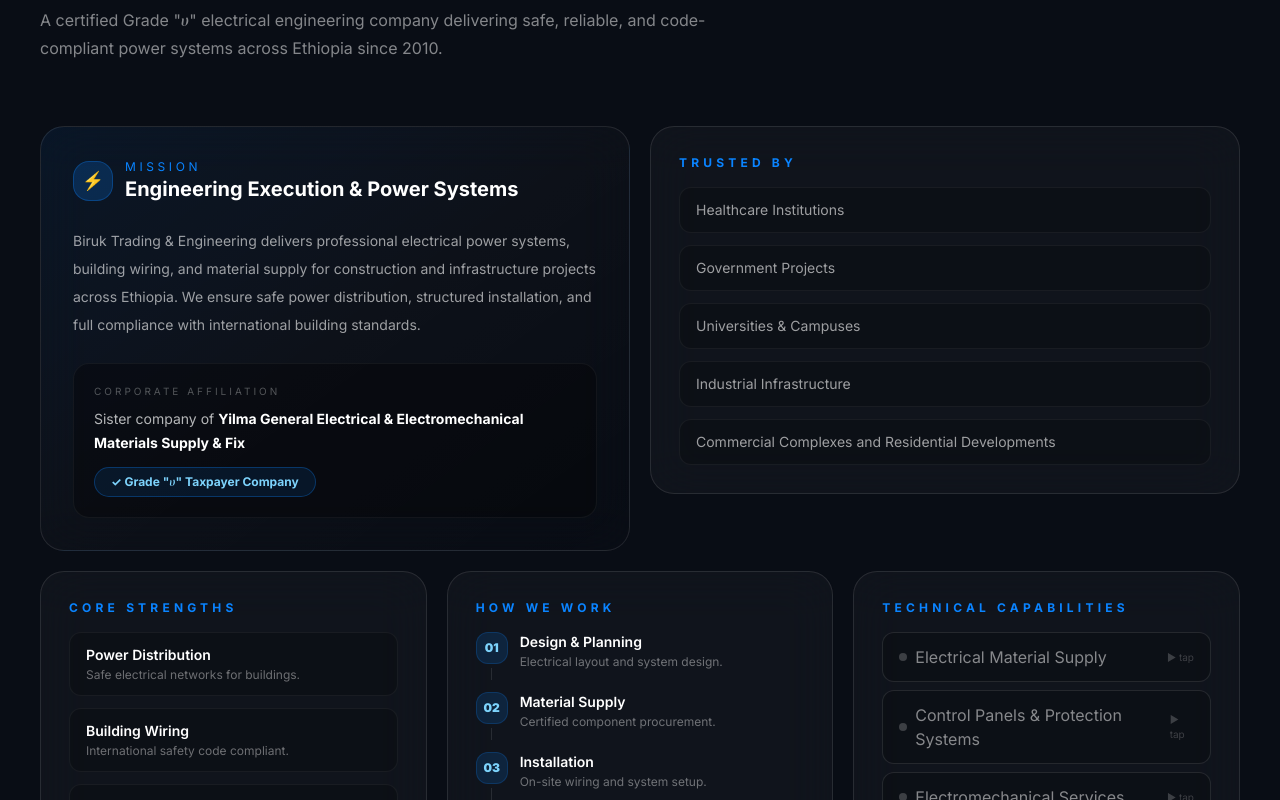
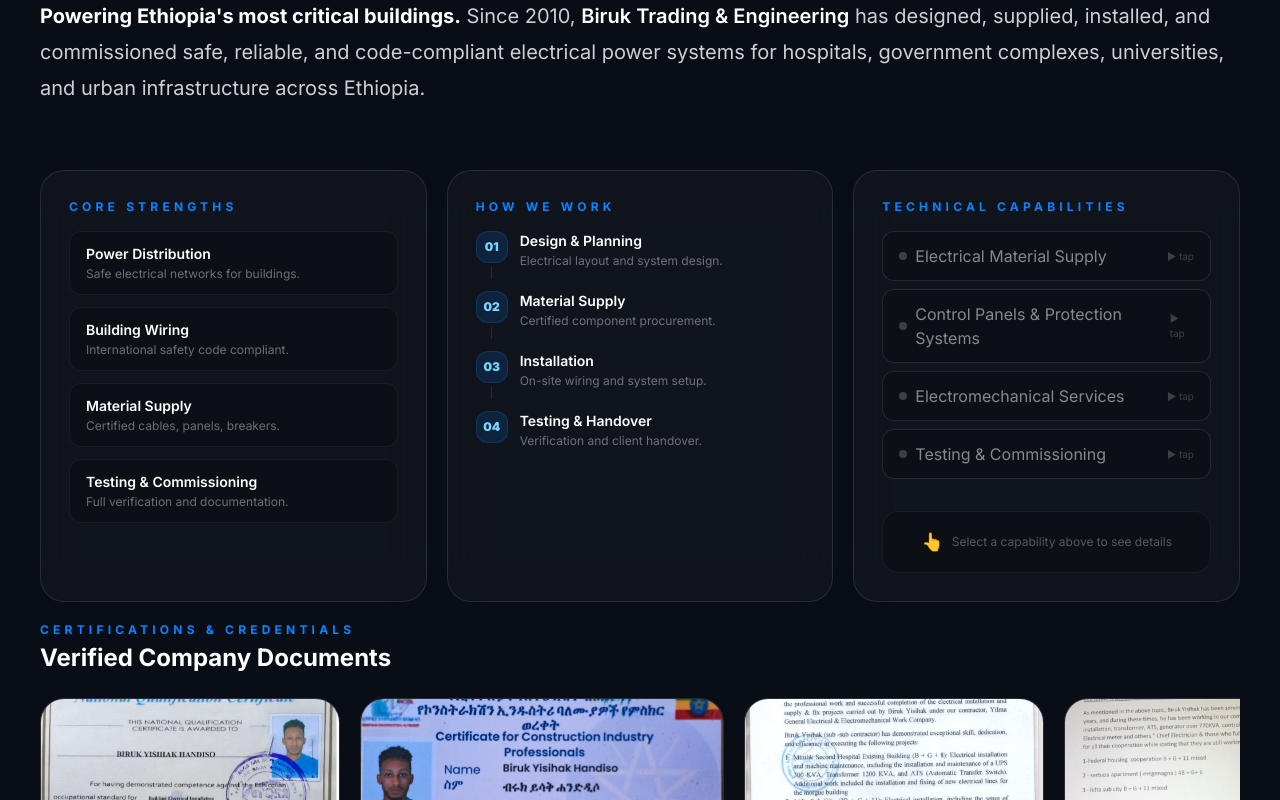
Before and after one commit to teme0912/BIRUK, a React (Vite) app: page / in a window 1280 px wide. Shown: the part 1280-2080 px from the top of the page. Built offline with nearby package versions, Linux system fonts and the light colour scheme.

Commit message:
Update app

```diff
--- a/index.html
+++ b/index.html
@@ -5,11 +5,10 @@
 <link rel="icon" type="image/png" href="/favicon.png" />
     <meta name="viewport" content="width=device-width, initial-scale=1.0" />
     <meta name="google-site-verification" content="-B8oCN1WfJfkxqDk-ObIditGcx_CPkW-zP200W2jXvk" />
-    <title>Biruk Yishak General Electrical Installation Works Company</title>
+    <title>Biruk Yisihak General Electrical works.com</title>
     <meta name="description" content="Electrical installation, power distribution, electromechanical services and engineering solutions in Ethiopia." />
   </head>
   <body>
     <div id="root"></div>
     <script type="module" src="/src/main.tsx"></script>
   </body>
-</html>
--- a/src/App.tsx
+++ b/src/App.tsx
@@ -694,127 +694,53 @@ hover:bg-[#1593ff]
         </section>
 
         {/* --- ABOUT SECTION --- */}
-        {/* --- ABOUT SECTION --- */}
 <section id="about" className="px-4 py-16 sm:px-8 sm:py-24 lg:px-10 relative overflow-hidden">
-
-  {/* BACKGROUND GLOW */}
   <div className="pointer-events-none absolute inset-0 -z-10">
     <div className="absolute left-1/2 top-0 h-[500px] w-[800px] -translate-x-1/2 rounded-full bg-[#0a84ff]/5 blur-3xl" />
   </div>
 
   <div className="mx-auto max-w-7xl">
-
-    {/* HEADER */}
     <Reveal>
-      <div className="flex flex-col gap-2 mb-16">
+      <div className="mb-16 flex flex-col gap-2">
         <span className="text-xs font-bold uppercase tracking-[0.4em] text-[#0a84ff]">
           Who We Are
         </span>
-        <h2 className="text-4xl sm:text-5xl font-black text-white">
-          About <span className="bg-gradient-to-r from-[#0a84ff] to-[#7dd3fc] bg-clip-text text-transparent">Biruk Trading</span>
+        <h2 className="text-4xl font-black text-white sm:text-5xl">
+          About{' '}
+          <span className="bg-gradient-to-r from-[#0a84ff] to-[#7dd3fc] bg-clip-text text-transparent">
+            Biruk Trading
+          </span>
         </h2>
-        <p className="mt-2 max-w-2xl text-base text-white/50 leading-7">
-          A certified Grade "ሀ" electrical engineering company delivering safe,
-          reliable, and code-compliant power systems across Ethiopia since 2010.
+        <p className="text-lg leading-9 text-white/80 sm:text-xl">
+          <span className="font-bold text-white">Powering Ethiopia's most critical buildings.</span>{' '}
+          Since 2010, <span className="font-semibold text-white">Biruk Trading &amp; Engineering</span>{' '}
+          has designed, supplied, installed, and commissioned safe, reliable, and code-compliant
+          electrical power systems for hospitals, government complexes, universities, and urban
+          infrastructure across Ethiopia.
         </p>
       </div>
     </Reveal>
 
-    {/* ROW 1 — MISSION + TRUSTED BY */}
-    <div className="grid grid-cols-1 lg:grid-cols-2 gap-5">
-
-      {/* MISSION */}
-      <Reveal>
-        <div className="rounded-3xl border border-white/10 bg-gradient-to-br from-[#0a84ff]/8 via-white/[0.02] to-transparent p-8 backdrop-blur-xl">
-
-          <div className="flex items-center gap-3 mb-6">
-            <div className="h-10 w-10 rounded-2xl bg-[#0a84ff]/20 border border-[#0a84ff]/30 flex items-center justify-center text-lg">
-              ⚡
-            </div>
-            <div>
-              <p className="text-xs uppercase tracking-[0.3em] text-[#0a84ff]">Mission</p>
-              <h3 className="text-xl font-bold text-white">Engineering Execution & Power Systems</h3>
-            </div>
-          </div>
-
-          <p className="text-sm leading-7 text-white/60">
-            Biruk Trading & Engineering delivers professional electrical power systems,
-            building wiring, and material supply for construction and infrastructure
-            projects across Ethiopia. We ensure safe power distribution, structured
-            installation, and full compliance with international building standards.
-          </p>
-
-          {/* AFFILIATION */}
-          <div className="mt-6 rounded-2xl border border-white/5 bg-black/30 p-5">
-            <p className="text-[10px] uppercase tracking-[0.3em] text-white/30 mb-2">
-              Corporate Affiliation
-            </p>
-            <p className="text-sm text-white/70 leading-6">
-              Sister company of{' '}
-              <span className="font-bold text-white">
-                Yilma General Electrical & Electromechanical Materials Supply & Fix
-              </span>
-            </p>
-            <div className="mt-3 inline-flex items-center gap-2 rounded-full border border-[#0a84ff]/30 bg-[#0a84ff]/10 px-4 py-1.5 text-xs font-bold text-[#7dd3fc]">
-              ✓ Grade "ሀ" Taxpayer Company
-            </div>
-          </div>
-        </div>
-      </Reveal>
-
-      {/* STATS — 1 col */}
-    {/* TRUSTED BY */}
-      <Reveal delay={80}>
-        <div className="rounded-3xl border border-white/10 bg-white/[0.03] p-7 backdrop-blur-xl">
-          <p className="text-xs font-bold uppercase tracking-[0.35em] text-[#0a84ff] mb-4">
-            Trusted By
-          </p>
-          <div className="space-y-3">
-            {[
-              {  label: 'Healthcare Institutions' },
-              {  label: 'Government Projects' },
-              {  label: 'Universities & Campuses' },
-              {  label: 'Industrial Infrastructure' },
-  { label: 'Commercial Complexes and Residential Developments'},
-
-
-
-            ].map((item) => (
-              <div
-                key={item.label}
-                className="flex items-center gap-3 rounded-xl border border-white/5 bg-black/20 px-4 py-3 hover:border-[#0a84ff]/20 transition duration-300"
-              >
-                <span className="text-sm text-white/60">{item.label}</span>
-              </div>
-            ))}
-          </div>
-        </div>
-      </Reveal>
-
-    </div>
-
-    {/* ROW 2 — STRENGTHS + FLOW + CAPABILITIES */}
-    <div className="mt-5 grid grid-cols-1 lg:grid-cols-3 gap-5">
-
-      <Reveal>
-        <div className="rounded-3xl border border-white/10 bg-white/[0.03] p-7 backdrop-blur-xl">
-          <p className="text-xs font-bold uppercase tracking-[0.35em] text-[#0a84ff] mb-4">
+    <div className="mt-5 grid grid-cols-1 gap-5 lg:grid-cols-3 items-stretch">
+      <Reveal className="h-full">
+        <div className="flex h-full flex-col rounded-3xl border border-white/10 bg-white/[0.03] p-7 backdrop-blur-xl">
+          <p className="mb-4 text-xs font-bold uppercase tracking-[0.35em] text-[#0a84ff]">
             Core Strengths
           </p>
-          <div className="space-y-3">
+          <div className="flex-1 space-y-3">
             {[
-              {  title: 'Power Distribution', desc: 'Safe electrical networks for buildings.' },
-              {  title: 'Building Wiring', desc: 'International safety code compliant.' },
-              {  title: 'Material Supply', desc: 'Certified cables, panels, breakers.' },
-              {  title: 'Testing & Commissioning', desc: 'Full verification and documentation.' },
+              { title: 'Power Distribution', desc: 'Safe electrical networks for buildings.' },
+              { title: 'Building Wiring', desc: 'International safety code compliant.' },
+              { title: 'Material Supply', desc: 'Certified cables, panels, breakers.' },
+              { title: 'Testing & Commissioning', desc: 'Full verification and documentation.' },
             ].map((item) => (
               <div
                 key={item.title}
-                className="flex items-start gap-3 rounded-xl border border-white/5 bg-black/20 px-4 py-3 hover:border-[#0a84ff]/20 transition duration-300"
+                className="flex items-start gap-3 rounded-xl border border-white/5 bg-black/20 px-4 py-3 transition duration-300 hover:border-[#0a84ff]/20"
               >
                 <div>
                   <p className="text-sm font-semibold text-white">{item.title}</p>
-                  <p className="text-xs text-white/40 mt-0.5">{item.desc}</p>
+                  <p className="mt-0.5 text-xs text-white/40">{item.desc}</p>
                 </div>
               </div>
             ))}
@@ -822,13 +748,12 @@ hover:bg-[#1593ff]
         </div>
       </Reveal>
 
-      {/* PROJECT FLOW */}
-      <Reveal delay={60}>
-        <div className="rounded-3xl border border-white/10 bg-white/[0.03] p-7 backdrop-blur-xl">
-          <p className="text-xs font-bold uppercase tracking-[0.35em] text-[#0a84ff] mb-4">
+      <Reveal delay={60} className="h-full">
+        <div className="flex h-full flex-col rounded-3xl border border-white/10 bg-white/[0.03] p-7 backdrop-blur-xl">
+          <p className="mb-4 text-xs font-bold uppercase tracking-[0.35em] text-[#0a84ff]">
             How We Work
           </p>
-          <div className="space-y-3">
+          <div className="flex-1 space-y-3">
             {[
               { step: '01', title: 'Design & Planning', desc: 'Electrical layout and system design.' },
               { step: '02', title: 'Material Supply', desc: 'Certified component procurement.' },
@@ -837,14 +762,14 @@ hover:bg-[#1593ff]
             ].map((item, i) => (
               <div key={item.step} className="flex items-start gap-3">
                 <div className="flex flex-col items-center">
-                  <span className="flex h-8 w-8 shrink-0 items-center justify-center rounded-xl bg-[#0a84ff]/15 text-xs font-black text-[#7dd3fc] border border-[#0a84ff]/20">
+                  <span className="flex h-8 w-8 shrink-0 items-center justify-center rounded-xl border border-[#0a84ff]/20 bg-[#0a84ff]/15 text-xs font-black text-[#7dd3fc]">
                     {item.step}
                   </span>
-                  {i < 3 && <div className="w-px h-3 bg-white/10 mt-1" />}
+                  {i < 3 && <div className="mt-1 h-3 w-px bg-white/10" />}
                 </div>
                 <div className="pb-1">
                   <p className="text-sm font-semibold text-white">{item.title}</p>
-                  <p className="text-xs text-white/40 mt-0.5">{item.desc}</p>
+                  <p className="mt-0.5 text-xs text-white/40">{item.desc}</p>
                 </div>
               </div>
             ))}
@@ -852,13 +777,12 @@ hover:bg-[#1593ff]
         </div>
       </Reveal>
 
-      {/* CAPABILITIES SELECTOR */}
-      <Reveal delay={80}>
-        <div className="rounded-3xl border border-white/10 bg-white/[0.03] p-7 backdrop-blur-xl">
-          <p className="text-xs font-bold uppercase tracking-[0.35em] text-[#0a84ff] mb-4">
+      <Reveal delay={80} className="h-full">
+        <div className="flex h-full flex-col rounded-3xl border border-white/10 bg-white/[0.03] p-7 backdrop-blur-xl">
+          <p className="mb-4 text-xs font-bold uppercase tracking-[0.35em] text-[#0a84ff]">
             Technical Capabilities
           </p>
-          <div className="space-y-2">
+          <div className="flex-1 space-y-2">
             {[
               'Electrical Material Supply',
               'Control Panels & Protection Systems',
@@ -867,10 +791,11 @@ hover:bg-[#1593ff]
             ].map((item) => {
               const isSelected = selectedCapability === item
               return (
-               <button
+                <button
                   key={item}
-onClick={() => setSelectedCapability(isSelected ? null : item)}
-                  className={`w-full text-left rounded-xl border px-4 py-3 text-xs font-semibold transition-all duration-300 cursor-pointer group ${
+                  type="button"
+                  onClick={() => setSelectedCapability(isSelected ? null : item)}
+                  className={`w-full rounded-xl border px-4 py-3 text-left text-xs font-semibold transition-all duration-300 cursor-pointer group ${
                     isSelected
                       ? 'border-[#0a84ff] bg-[#0a84ff]/15 text-white shadow-[0_0_20px_rgba(10,132,255,0.2)]'
                       : 'border-white/10 bg-black/20 text-white/50 hover:border-[#0a84ff]/40 hover:bg-[#0a84ff]/5 hover:text-white'
@@ -878,17 +803,21 @@ onClick={() => setSelectedCapability(isSelected ? null : item)}
                 >
                   <span className="flex items-center justify-between gap-2">
                     <span className="flex items-center gap-2">
-                      <span className={`h-2 w-2 rounded-full shrink-0 transition-all duration-300 ${
-                        isSelected
-                          ? 'bg-[#0a84ff] shadow-[0_0_6px_rgba(10,132,255,0.8)]'
-                          : 'bg-white/20 group-hover:bg-[#0a84ff]/50'
-                      }`} />
+                      <span
+                        className={`h-2 w-2 shrink-0 rounded-full transition-all duration-300 ${
+                          isSelected
+                            ? 'bg-[#0a84ff] shadow-[0_0_6px_rgba(10,132,255,0.8)]'
+                            : 'bg-white/20 group-hover:bg-[#0a84ff]/50'
+                        }`}
+                      />
                       {item}
                     </span>
-                    <span className={ `text-[10px] transition-all duration-300 ${
-                      isSelected ? 'text-[#7dd3fc]' : 'text-white/20 group-hover:text-[#0a84ff]/60'
-                    }`}>
-{isSelected ? '▲ close' : '▶ tap'}
+                    <span
+                      className={`text-[10px] transition-all duration-300 ${
+                        isSelected ? 'text-[#7dd3fc]' : 'text-white/20 group-hover:text-[#0a84ff]/60'
+                      }`}
+                    >
+                      {isSelected ? '▲ close' : '▶ tap'}
                     </span>
                   </span>
                 </button>
@@ -896,37 +825,35 @@ onClick={() => setSelectedCapability(isSelected ? null : item)}
             })}
           </div>
 
-        {selectedCapability ? (
-            <div className="mt-4 rounded-2xl border border-[#0a84ff]/20 bg-[#0a84ff]/5 p-4 relative overflow-hidden">
-              {/* animated top border */}
-              <div className="absolute top-0 left-0 h-[2px] w-full bg-gradient-to-r from-[#0a84ff] via-[#7dd3fc] to-[#10b981]" />
-
-              <div className="flex items-center justify-between mb-3">
+          <div
+            className={`mt-4 overflow-hidden transition-all duration-300 ${
+              selectedCapability ? 'max-h-[260px] opacity-100' : 'max-h-0 opacity-0'
+            }`}
+          >
+            <div className="relative overflow-hidden rounded-2xl border border-[#0a84ff]/20 bg-[#0a84ff]/5 p-4">
+              <div className="absolute left-0 top-0 h-[2px] w-full bg-gradient-to-r from-[#0a84ff] via-[#7dd3fc] to-[#10b981]" />
+              <div className="mb-3 flex items-center justify-between">
                 <p className="text-[10px] font-bold uppercase tracking-[0.3em] text-[#7dd3fc]">
                   Technical Details
                 </p>
-                <span className="text-[10px] text-[#0a84ff] font-semibold animate-pulse">
-                  ● Live
-                </span>
+                <span className="text-[10px] font-semibold text-[#0a84ff] animate-pulse">● Live</span>
               </div>
               <p className="text-xs leading-6 text-white/70">
-                {capabilityDetails[selectedCapability]}
+                {selectedCapability ? capabilityDetails[selectedCapability] : ''}
               </p>
             </div>
-          ) : (
-            <div className="mt-4 rounded-2xl border border-white/5 bg-black/20 p-4 flex items-center justify-center gap-2">
+          </div>
+
+          {!selectedCapability && (
+            <div className="mt-4 flex items-center justify-center gap-2 rounded-2xl border border-white/5 bg-black/20 p-4">
               <span className="text-lg">👆</span>
-              <p className="text-xs text-white/30">
-                Select a capability above to see details
-              </p>
+              <p className="text-xs text-white/30">Select a capability above to see details</p>
             </div>
           )}
         </div>
       </Reveal>
-
     </div>
 
-    {/* ROW 3 — CERTIFICATIONS */}
     <Reveal>
       <div className="mt-5">
         <div className="mb-6 flex items-center justify-between">
@@ -942,18 +869,15 @@ onClick={() => setSelectedCapability(isSelected ? null : item)}
           {certifications.map((item) => (
             <div
               key={item.title}
-              className="min-w-[220px] sm:min-w-[260px] md:min-w-[300px] flex-shrink-0 snap-start overflow-hidden rounded-3xl border border-white/10 bg-white/[0.03] hover:border-[#0a84ff]/30 transition duration-300"
+              className="min-w-[220px] flex-shrink-0 snap-start overflow-hidden rounded-3xl border border-white/10 bg-white/[0.03] transition duration-300 hover:border-[#0a84ff]/30 sm:min-w-[260px] md:min-w-[300px]"
             >
-              <img
-                src={item.file}
-                alt={item.title}
-                className="h-52 w-full object-cover"
-              />
+              <img src={item.file} alt={item.title} className="h-52 w-full object-cover" />
               <div className="p-5">
                 <h3 className="text-sm font-bold text-white">{item.title}</h3>
                 <button
+                  type="button"
                   onClick={() => setSelectedCredential(item.file)}
-                  className="mt-3 w-full rounded-xl bg-[#0a84ff] px-4 py-2.5 text-xs font-bold text-white hover:bg-[#158dff] transition"
+                  className="mt-3 w-full rounded-xl bg-[#0a84ff] px-4 py-2.5 text-xs font-bold text-white transition hover:bg-[#158dff]"
                 >
                   View Document
                 </button>
@@ -964,10 +888,9 @@ onClick={() => setSelectedCapability(isSelected ? null : item)}
       </div>
     </Reveal>
 
-    {/* ROW 4 — COMPANY PERFORMANCE */}
     <Reveal>
       <div className="mt-5 rounded-3xl border border-white/10 bg-gradient-to-br from-[#0a84ff]/8 via-white/[0.02] to-[#10b981]/5 p-8 backdrop-blur-xl">
-        <div className="flex flex-col sm:flex-row sm:items-center sm:justify-between gap-4 mb-8">
+        <div className="mb-8 flex flex-col gap-4 sm:flex-row sm:items-center sm:justify-between">
           <div>
             <p className="text-xs font-bold uppercase tracking-[0.35em] text-[#0a84ff]">
               Company Performance
@@ -979,7 +902,7 @@ onClick={() => setSelectedCapability(isSelected ? null : item)}
           </div>
         </div>
 
-        <div className="grid grid-cols-2 md:grid-cols-4 gap-3 sm:gap-4">
+        <div className="grid grid-cols-2 gap-3 sm:gap-4 md:grid-cols-4">
           {[
             { value: '8+', label: 'Years of Experience', color: 'text-[#0a84ff]', glow: 'rgba(10,132,255,0.3)' },
             { value: '50+', label: 'Engineers & Technicians', color: 'text-[#0a84ff]', glow: 'rgba(10,132,255,0.3)' },
@@ -988,10 +911,10 @@ onClick={() => setSelectedCapability(isSelected ? null : item)}
           ].map((stat) => (
             <div
               key={stat.label}
-              className="rounded-2xl border border-white/10 bg-black/30 p-4 sm:p-6 text-center hover:border-white/20 transition duration-300"
+              className="rounded-2xl border border-white/10 bg-black/30 p-4 text-center transition duration-300 hover:border-white/20 sm:p-6"
             >
-              <p className={`text-2xl sm:text-4xl font-black ${stat.color}`}>{stat.value}</p>
-              <p className="mt-2 text-xs text-white/50 leading-5">{stat.label}</p>
+              <p className={`text-2xl font-black sm:text-4xl ${stat.color}`}>{stat.value}</p>
+              <p className="mt-2 text-xs leading-5 text-white/50">{stat.label}</p>
             </div>
           ))}
         </div>
@@ -999,18 +922,16 @@ onClick={() => setSelectedCapability(isSelected ? null : item)}
         <div className="mt-6 rounded-2xl border border-white/5 bg-black/20 p-5 text-center">
           <p className="text-sm text-white/50">
             Trusted by{' '}
-            <span className="text-white font-semibold">healthcare institutions</span>,{' '}
-            <span className="text-white font-semibold">universities</span>,{' '}
-            <span className="text-white font-semibold">government projects</span>, and{' '}
-            <span className="text-white font-semibold">industrial infrastructure programs</span>.
+            <span className="font-semibold text-white">healthcare institutions</span>,{' '}
+            <span className="font-semibold text-white">universities</span>,{' '}
+            <span className="font-semibold text-white">government projects</span>, and{' '}
+            <span className="font-semibold text-white">industrial infrastructure programs</span>.
           </p>
         </div>
       </div>
     </Reveal>
-
   </div>
 </section>
-
         {/* --- PORTFOLIO SECTION --- */}
      {/* --- PORTFOLIO SECTION --- */}
 <section id="portfolio" className="px-4 py-16 sm:px-8 sm:py-24 lg:px-10 border-t border-white/5 relative overflow-hidden">
@@ -1523,8 +1444,8 @@ onClick={() => setSelectedCapability(isSelected ? null : item)}
     />
 
     {/* GRID */}
-<div className="mt-8 grid grid-cols-1 lg:grid-cols-2 gap-5 lg:gap-6 items-start">       {/* LEFT SIDE */}
-<div className="flex flex-col gap-5 h-full">
+<div className="mt-8 grid grid-cols-1 lg:grid-cols-2 gap-5 lg:gap-6 items-stretch">
+  {/* LEFT SIDE */}<div className="flex flex-col gap-5 h-full">
 
   {/* SMALL STATUS CARD */}
   <div className="rounded-3xl border border-[#0a84ff]/20 bg-gradient-to-br from-[#0b1220] to-[#101827] p-6">
@@ -1565,8 +1486,8 @@ onClick={() => setSelectedCapability(isSelected ? null : item)}
   </div>
 
   {/* CONTACT CARDS */}
-  <div className="grid gap-4">
-
+
+<div className="flex flex-1 flex-col gap-4">
     {/* PHONE DROPDOWN */}
     <details ref={phoneDetailsRef} className="group rounded-3xl border border-white/10 bg-white/[0.03] overflow-hidden">
 
@@ -1623,10 +1544,7 @@ onClick={() => setSelectedCapability(isSelected ? null : item)}
     {/* TELEGRAM */}
 
     <a
-      href="https://t.me/Biruk002"
-      target="_blank"
-      rel="noopener noreferrer"
-      className="group rounded-3xl border border-white/10 bg-white/[0.03] p-5 hover:border-[#0a84ff]/40 transition"
+      className="group flex flex-1 items-center rounded-3xl border border-white/10 bg-white/[0.03] p-5 hover:border-[#0a84ff]/40 transition"
     >
 
       <div className="flex items-center gap-4">
@@ -1657,9 +1575,7 @@ onClick={() => setSelectedCapability(isSelected ? null : item)}
       rel="noopener noreferrer"
       className="group rounded-3xl border border-white/10 bg-white/[0.03] p-5 hover:border-[#0a84ff]/40 transition"
     >
-
       <div className="flex items-center gap-4">
-
         <div className="flex h-12 w-12 items-center justify-center rounded-xl bg-[#0a84ff]/15">
           <FaLinkedin className="h-5 w-5 text-[#7dd3fc]" />
         </div>
@@ -1673,9 +1589,7 @@ onClick={() => setSelectedCapability(isSelected ? null : item)}
             Biruk Yisihak
           </h4>
         </div>
-
       </div>
-
     </a>
 
     {/* LOCATION */}
@@ -1715,8 +1629,7 @@ onClick={() => setSelectedCapability(isSelected ? null : item)}
 
 </div>
 {/* RIGHT SIDE FORM */}
-<div className={`rounded-2xl border bg-white/[0.03] backdrop-blur-xl p-4 h-full flex flex-col transition-all duration-500 ${formGlow ? 'form-highlight border-[#0a84ff]/60' : 'border-white/10'}`}>
-
+<div className={`rounded-3xl border bg-white/[0.03] backdrop-blur-xl p-6 h-full flex flex-col transition-all duration-500 ${formGlow ? 'form-highlight border-[#0a84ff]/60' : 'border-white/10'}`}>
 
   {/* HEADER */}
 <div className="mb-4 border-b border-white/5 pb-3">
@@ -1831,12 +1744,12 @@ onClick={() => setSelectedCapability(isSelected ? null : item)}
     </FieldLabel>
 
     {/* MESSAGE (THIS WAS THE ISSUE AREA) */}
-    <FieldLabel text="Message" error={formErrors.message}>
-      <textarea
-  className={
-  inputClassName(formErrors.message) +
-  " min-h-[120px] sm:min-h-[140px] lg:min-h-[160px] resize-none leading-6 w-full"
-}
+   <FieldLabel text="Message" error={formErrors.message} className="flex flex-1 flex-col">
+  <textarea
+    className={
+      inputClassName(formErrors.message) +
+      " flex-1 min-h-[120px] resize-none leading-6 w-full"
+    }
     value={formValues.message}
         onChange={(e) => updateField("message", e.target.value)}
         placeholder="Brief scope, timeline, requirements..."
@@ -1968,8 +1881,7 @@ interface FieldLabelProps {
 
 function FieldLabel({ text, error, className = '', children }: FieldLabelProps) {
   return (
-<label className={`block w-full ${className}`}>
-        <span className="mb-2 block text-xs font-bold uppercase tracking-[0.25em] text-white/40">{text}</span>
+<label className={`w-full ${className || 'block'}`}>        <span className="mb-2 block text-xs font-bold uppercase tracking-[0.25em] text-white/40">{text}</span>
       {children}
       {error ? <span className="mt-2 block text-xs font-semibold text-[#fca5a5]">{error}</span> : null}
     </label>
```
Also changed, not shown: firebase.json (added), 1 other file (tests, documents, lock files or other folders).
